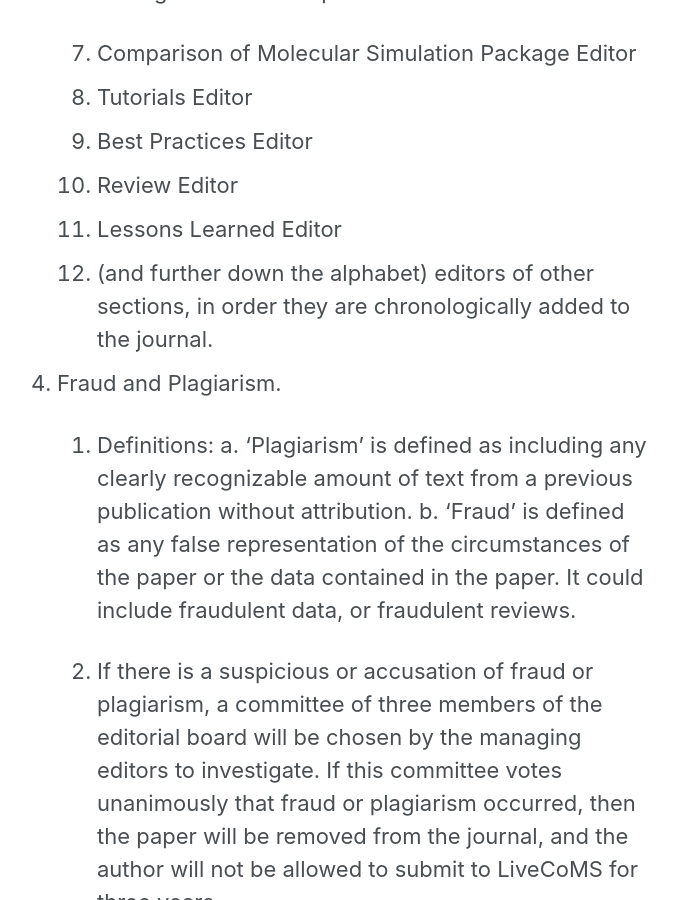
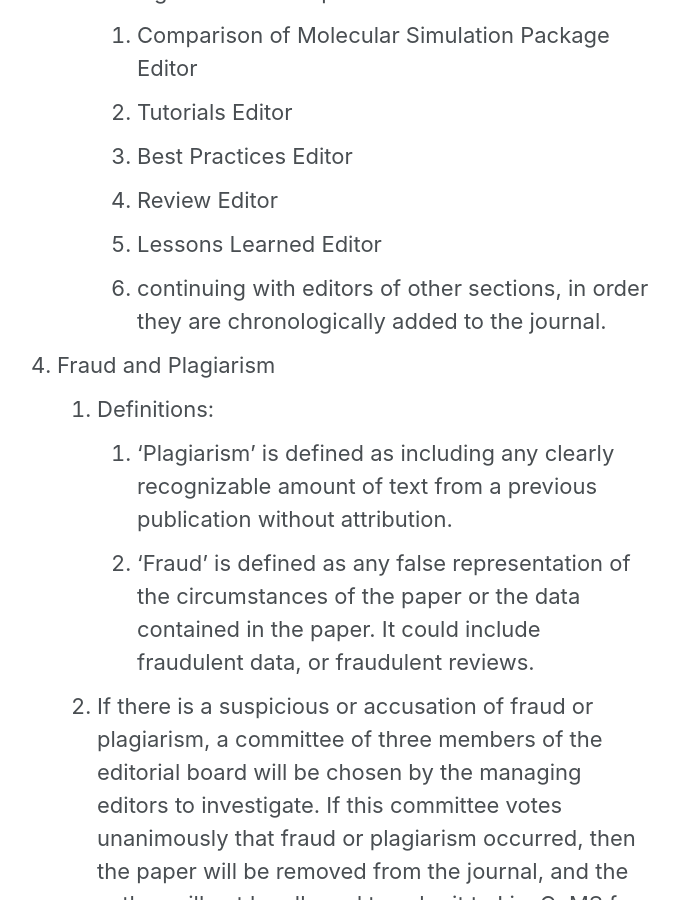
Before and after one commit to livecomsjournal/livecomsjournal.github.io, a Jekyll site: the page built from _editorial_policies/01_bylaws.md, in a window 1280 px wide and 900 px high, scrolled down 5330 px. Shown: the whole window, without its empty margins (305-984 px from the left). Built offline with Jekyll 4.4.1, drawn with Linux system fonts in a browser that asks for light colours.

Commit message:
formatting bylaws

```diff
--- a/_editorial_policies/01_bylaws.md
+++ b/_editorial_policies/01_bylaws.md
@@ -93,45 +93,43 @@ when the sections are exhausted. In the case that all of the lead
 editors have conflicts, the Managing Editors will jointly pick an
 Associate Editor who will then assign another Associate Editor to
 manage the manuscript.
+      1. Comparison of Molecular Simulation Package Editor
+      1. Tutorials Editor
+      1. Best Practices Editor
+      1. Review Editor
+      1. Lessons Learned Editor
+      1. continuing with editors of other sections, in order they are chronologically added to the journal.
 
-     1. Comparison of Molecular Simulation Package Editor
-     1. Tutorials Editor
-     1. Best Practices Editor
-     1. Review Editor
-     1. Lessons Learned Editor
-     1. (and further down the alphabet) editors of other sections, in order they are chronologically added to the journal.
-
-1. Fraud and Plagiarism.
-
+1. Fraud and Plagiarism
     1. Definitions:
-        a. 'Plagiarism' is defined as including any clearly recognizable
+       1. 'Plagiarism' is defined as including any clearly recognizable
 amount of text from a previous publication without attribution.
-        b. 'Fraud' is defined as any false representation of the circumstances of the paper or the data contained in the paper. It could include fraudulent data, or fraudulent reviews.
-
-   2. If there is a suspicious or accusation of fraud or plagiarism, a
-   committee of three members of the editorial board will be chosen by
-   the managing editors to investigate.  If this committee votes
-   unanimously that fraud or plagiarism occurred, then the paper will
-   be removed from the journal, and the author will not be allowed to
-   submit to LiveCoMS for three years.
+       1. 'Fraud' is defined as any false representation of the circumstances of the paper or the data contained in the paper. It could include fraudulent data, or fraudulent reviews.
+    1. If there is a suspicious or accusation of fraud or plagiarism, a
+       committee of three members of the editorial board will be chosen by
+       the managing editors to investigate.  If this committee votes
+       unanimously that fraud or plagiarism occurred, then the paper will
+       be removed from the journal, and the author will not be allowed to
+       submit to LiveCoMS for three years.
 
 1. Review Process
 
     1. Review criteria that editors use shall be posted on the author
-    instructions section of the website. These review criteria will be
-    revised for clarity periodically in response to feedback, with the
-    approval of the Section Lead Editor.
+       instructions section of the website. These review criteria will be
+       revised for clarity periodically in response to feedback, with the
+       approval of the Section Lead Editor.
 
     2. Section Lead Editors make the final decision about reviews in
-    consultation with the associate editor assigned to the paper. In
-    case of an appeal on the decision, the Section Lead Editor will
-    select another associate editor to review all materials associated
-    with the decision. All authors must agree to appeal the
-    decision. If the second editor is in agreement with the first
-    editor, the decision will stand and cannot be additionally
-    appealed.  If the second editor disagrees with the first decision,
-    a third editor will be selected by the Section Lead Editor, and a
-    majority vote will be taken, which will be final.
+       consultation with the associate editor assigned to the
+       paper. In case of an appeal on the decision, the Section Lead
+       Editor will select another associate editor to review all
+       materials associated with the decision. All authors must agree
+       to appeal the decision. If the second editor is in agreement
+       with the first editor, the decision will stand and cannot be
+       additionally appealed.  If the second editor disagrees with the
+       first decision, a third editor will be selected by the Section
+       Lead Editor, and a majority vote will be taken, which will be
+       final.
 
 1. Amendments
 
```
